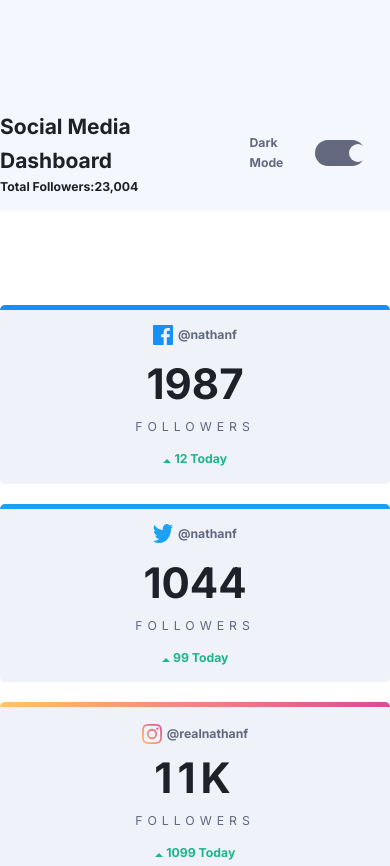
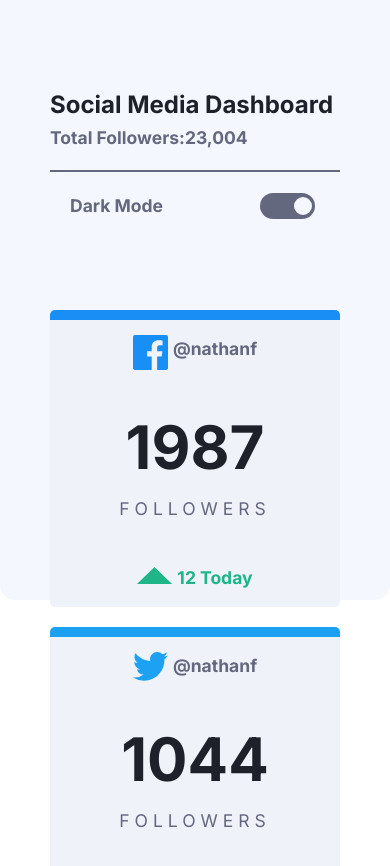
Before and after one commit to Moria476/homework, a plain HTML site: page social-media-dashboard/index.html in a window 390 px wide. Shown: the top 866 px of the page. Drawn offline with Linux system fonts and the light colour scheme.

Commit message:
mobile style added

```diff
--- a/social-media-dashboard/index.html
+++ b/social-media-dashboard/index.html
@@ -43,8 +43,10 @@
               alt="facebook__icon" />
             <span class="name"> @nathanf </span>
           </div>
-          <p class="middle__card__number__actual">1987</p>
-          <p class="followers">Followers</p>
+          <div class="followers">
+            <p>1987</p>
+            <p>Followers</p>
+          </div>
           <div class="icon__up__down__wrapper">
             <img class="icon__up" src="images/icon-up.svg" alt="icon__up" />
             <span class="number__up">12 Today</span>
@@ -58,8 +60,10 @@
               alt="twitter__icon" />
             <span class="name"> @nathanf</span>
           </div>
-          <p class="middle__card__number__actual">1044</p>
-          <p class="followers">Followers</p>
+          <div class="followers">
+            <p>1044</p>
+            <p>Followers</p>
+          </div>
           <div class="icon__up__down__wrapper">
             <img class="icon__up" src="images/icon-up.svg" alt="icon__up" />
             <span class="number__up">99 Today</span>
@@ -75,8 +79,10 @@
               alt="instagram__icon" />
             <span class="name"> @realnathanf </span>
           </div>
-          <p class="middle__card__number__actual">11k</p>
-          <p class="followers">Followers</p>
+          <div class="followers">
+            <p>11k</p>
+            <p>Followers</p>
+          </div>
           <div class="icon__up__down__wrapper">
             <img class="icon__up" src="images/icon-up.svg" alt="icon__up" />
             <span class="number__up">1099 Today</span>
@@ -91,8 +97,10 @@
               alt="youtube__icon" />
             <span class="name"> Nathan F.</span>
           </div>
-          <p class="middle__card__number__actual">8239</p>
-          <p class="followers">Subscribers</p>
+          <div class="followers">
+            <p>8239</p>
+            <p>Subscribers</p>
+          </div>
           <div class="icon__up__down__wrapper">
             <img class="icon__up" src="images/icon-down.svg" alt="icon__down" />
             <span class="number__down">144 Today</span>
--- a/social-media-dashboard/styles.css
+++ b/social-media-dashboard/styles.css
@@ -88,7 +88,7 @@ span {
 }
 .top__part p {
   margin-top: 0px;
-  color: var(--color-light-theme-very-dark-blue-text);
+  color: var(--color-light-theme-light-grayish-blue-text);
   font-weight: bold;
 }
 .switch__wrapper {
@@ -189,16 +189,17 @@ input:checked + .slider:before {
   margin-right: 5px;
 }
 
-.middle__card p:nth-child(2),
-.instagram__card p:nth-child(3) {
+.followers p:nth-child(1) {
   font-size: 3rem;
   font-weight: bold;
   margin-top: 5px;
   margin-bottom: 0px;
   color: var(--color-light-theme-very-dark-blue-text);
 }
-.middle__card p:nth-child(3),
-.instagram__card p:nth-child(4) {
+.followers {
+  text-align: center;
+}
+.followers p:nth-child(2) {
   text-transform: uppercase;
   margin-top: 0px;
   letter-spacing: 5px;
@@ -265,10 +266,86 @@ input:checked + .slider:before {
   font-size: 2rem;
   color: var(--color-light-theme-very-dark-blue-text);
 }
-@media screen and (max-width: 376px) {
+@media screen and (max-width: 1050px) {
+  .wrapper {
+    margin: 0 50px;
+  }
+}
+@media screen and (max-width: 950px) {
   .background {
-    height: 100px;
+    height: 250px;
+  }
+  .wrapper {
+    min-height: 1200px;
+    grid-template-rows: 10% 45% 5% 40%;
+  }
+}
+@media screen and (max-width: 740px) {
+  .wrapper {
+    min-height: 1400px;
+  }
+}
+@media screen and (max-width: 519px) {
+  .background {
+    height: 600px;
     border-bottom-left-radius: 15px;
     border-bottom-right-radius: 15px;
   }
+
+  .wrapper {
+    min-height: 3600px;
+    grid-template-rows: 10% 40% 3% 40%;
+  }
+
+  img {
+    min-width: 35px;
+  }
+
+  html {
+    font-size: 25px;
+  }
+  .facebook__card {
+    border-top: 10px solid var(--color-facebook);
+  }
+  .instagram__border {
+    height: 10px;
+  }
+  .twitter__card {
+    border-top: 10px solid var(--color-twitter);
+  }
+  .youtube__card {
+    border-top: 10px solid var(--color-youtube);
+  }
+
+  .top__part h1 {
+    font-size: 1.2rem;
+  }
+  .top__part {
+    display: flex;
+    align-items: flex-start;
+    justify-content: center;
+    flex-direction: column;
+  }
+  .switch__wrapper {
+    align-self: stretch;
+    border-top: 2px solid;
+  }
 }
+@media screen and (max-width: 390px) {
+  html {
+    font-size: 20px;
+  }
+
+  .wrapper {
+    min-height: 3100px;
+    grid-template-rows: 10% 40% 3% 40%;
+  }
+}
+@media screen and (max-width: 330px) {
+  .wrapper {
+    grid-template-rows: 10% 40% 5% 40%;
+  }
+  .background {
+    min-width: 330px;
+  }
+}
```
